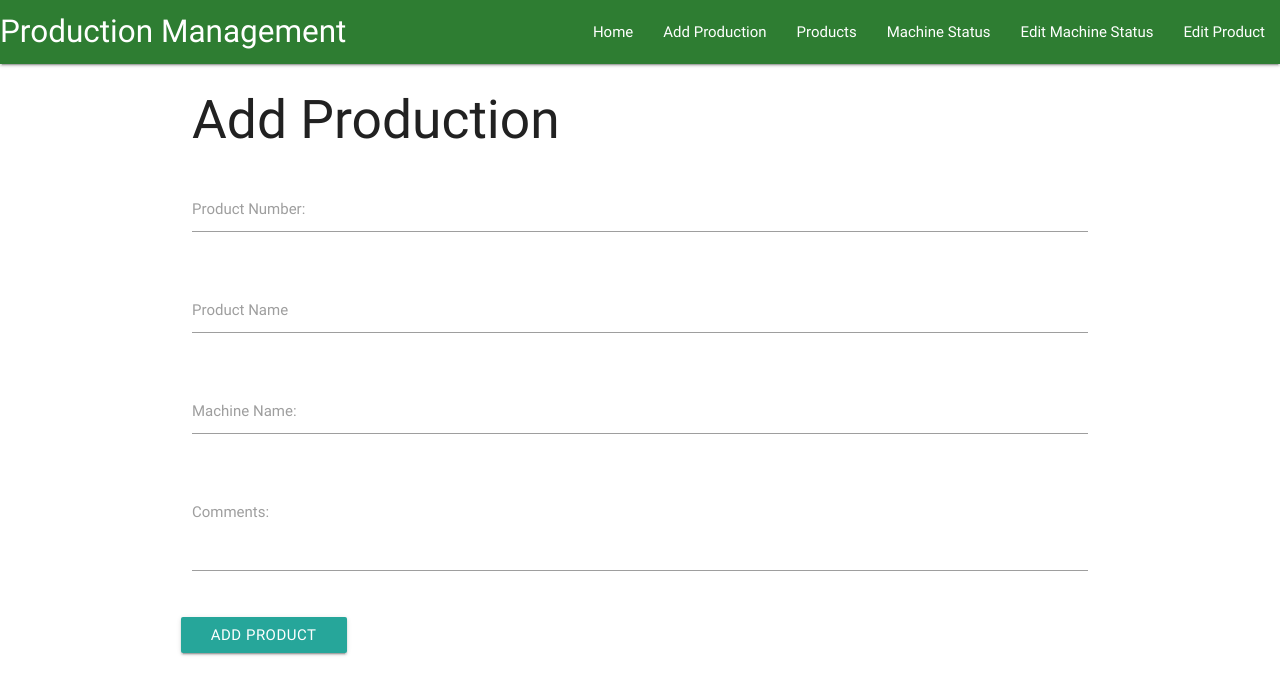
After one commit to ninos77/Production-Management, a Flask app: page /add_production in a window 1280 px wide. The commit adds this page. Shown: the top 695 px of the page. Run offline with Flask 2, Linux system fonts and the light colour scheme; data that the repository does not hold is empty; some libraries are stand-ins or nearby versions.

Commit message:
Add addprosuction function and template

```diff
--- a/app.py
+++ b/app.py
@@ -20,12 +20,33 @@ def get_productions():
                            employees=mongo.db.employees.find())
 
 
+@app.route("/add_production")
+def add_production():
+    return render_template("addproduction.html",
+                           employees=mongo.db.employees.find())
+
+
+@app.route("/insert_product", methods=["POST"])
+def insert_product():
+    productions = mongo.db.productions
+    productions.insert_one(request.form.to_dict())
+    return redirect(url_for("get_productions"))
+
+
 @app.route('/register_production/<production_id>')
 def register_production(production_id):
-    the_production = mongo.db.tasks.find_one({"_id": ObjectId(production_id)})
+    the_production = mongo.db.productions.find_one({"_id": ObjectId(production_id)})
     all_employees = mongo.db.employees.find()
     return render_template('registerproduction.html',
                            production=the_production,
+                           employees=all_employees)
+
+
+@app.route('/edit_production/<production_id>')
+def edit_production(production_id):
+    the_production = mongo.db.productions.find_one({"_id": ObjectId(production_id)})
+    all_employees = mongo.db.employees.find()
+    return render_template('editproduction.html', production=the_production,
                            employees=all_employees)
 
 
@@ -37,7 +58,7 @@ def update_production(production_id):
          'product_number': request.form.get('product_number'),
          'product_name': request.form.get('product_name'),
          'machine_name': request.form.get('machine_name'),
-         'employees': request.form.get('employees'),
+         'employees': request.form.getlist('employees'),
          'comments': request.form.get('comments'),
          'date': request.form.get('date')
     })
--- /dev/null
+++ b/templates/addproduction.html
@@ -0,0 +1,62 @@
+{% extends "base.html" %}  {% block content %}
+
+<h2>Add Production</h2>
+
+<div class="row">
+  <form action="{{ url_for('insert_product')}}" method="POST" class="col s12">
+      <div class="row">
+      <div class="input-field col s12">
+        <input id="product_number" name="product_number" type="text" class="validate" />
+        <label for="icon_prefix">Product Number:</label>
+      </div>
+    </div>
+    <div class="row">
+      <div class="input-field col s12">
+        <input id="product_name" name="product_name" type="text" class="validate" />
+        <label for="icon_prefix">Product Name</label>
+      </div>
+    </div>
+        <div class="row">
+      <div class="input-field col s12">
+        <input id="machine_name" name="machine_name" type="text" class="validate" />
+        <label for="icon_prefix">Machine Name:</label>
+      </div>
+    </div>
+      <!--<div class="row">
+  <div class="input-field col s12">
+    <select id="employees" name="employees">
+      <option value="" selected>Employee Name </option>
+      {% for employee in employees %}
+      <option value=""  selected></option>
+      {% endfor %}
+    </select>
+  </div>
+  </div>-->
+    <div class="row">
+      <div class="input-field col s12">
+        <textarea
+          name="comments"
+          id="comments"
+          type="textarea"
+          class="materialize-textarea"
+        ></textarea>
+        <label for="icon_telephone">Comments:</label>
+      </div>
+   </div>
+     <!-- <div class="row">
+     <div id="matfix">
+      <div class="input-field col s12">
+        <input id="date" name="date" type="text" class="datepicker">
+        <label for="icon_prefix">Date</label>
+      </div>
+      </div>
+    </div>-->
+
+    <div class="row">
+      <button class="btn waves-effect waves-light" type="submit" >Add Product
+     </button>
+    </div>
+  </form>
+</div>
+
+{% endblock %}
--- a/templates/base.html
+++ b/templates/base.html
@@ -15,7 +15,7 @@
       <a href="#" class="brand-logo">Production Management</a>
       <ul id="nav-mobile" class="right hide-on-med-and-down">
         <li ><a href="#">Home</a></li>
-        <li ><a href="#">Add Production</a></li>
+        <li ><a href="{{url_for('add_production')}}">Add Production</a></li>
         <li ><a href="#">Products</a></li>
         <li ><a href="#">Machine Status</a></li>
         <li ><a href="#">Edit Machine Status</a></li>
```
Also changed, not shown: templates/productions.html (+7 -1 lines), templates/registerproduction.html (+22 -0 lines).
